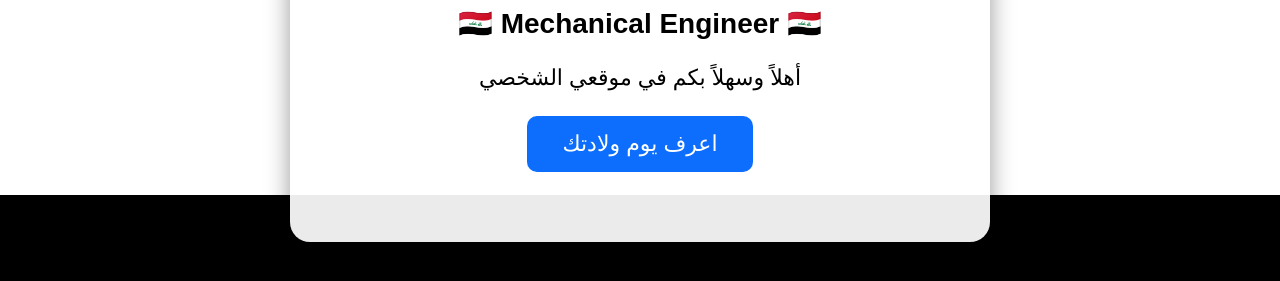
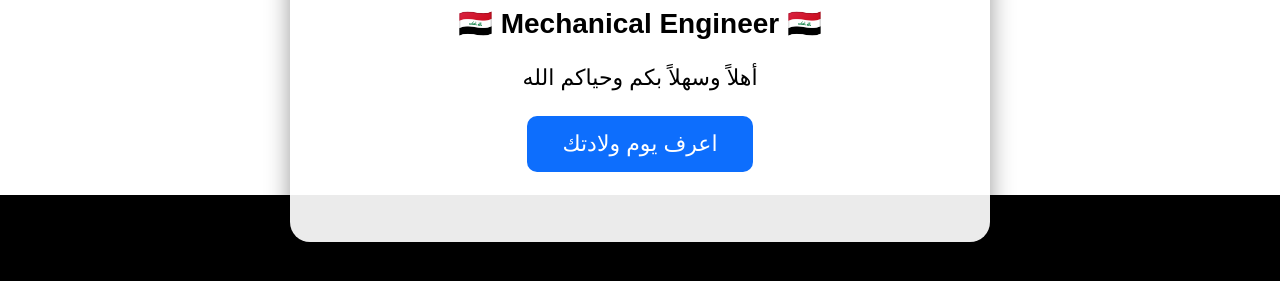
Before and after one commit to yousifiraqas5-byte/YOUSIF, a plain HTML site: page index.html in a window 1280 px wide. Shown: the part 333-614 px from the top of the page. Drawn offline with Linux system fonts and the light colour scheme.

Commit message:
Update welcome message in index.html

```diff
--- a/index.html
+++ b/index.html
@@ -18,7 +18,7 @@
 
     <h2>🇮🇶 Mechanical Engineer 🇮🇶</h2>
 
-    <p>أهلاً وسهلاً بكم في موقعي الشخصي</p>
+    <p>أهلاً وسهلاً بكم وحياكم الله </p>
 
     <button type="button" onclick="birthDay()">
       اعرف يوم ولادتك
```
